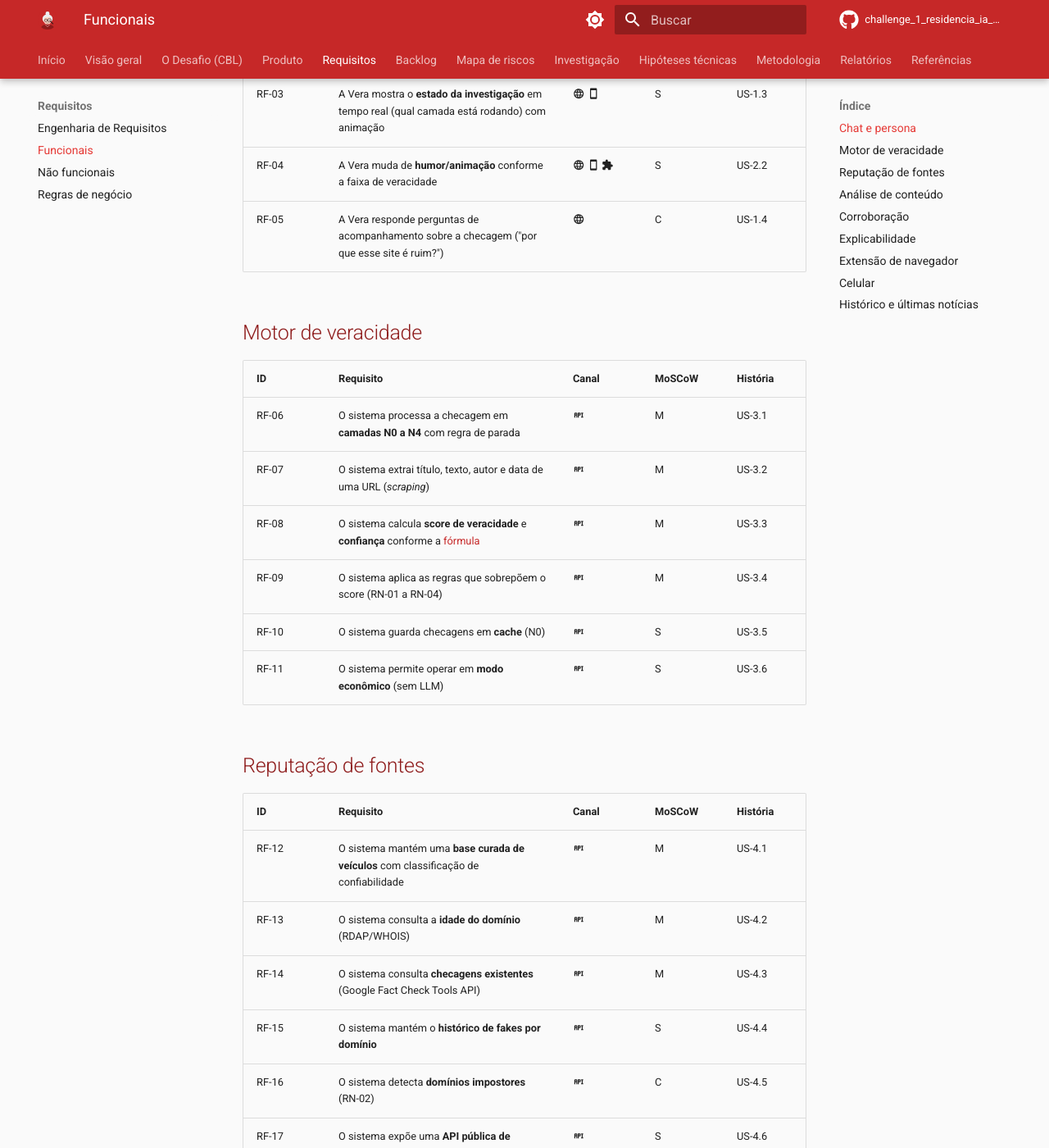
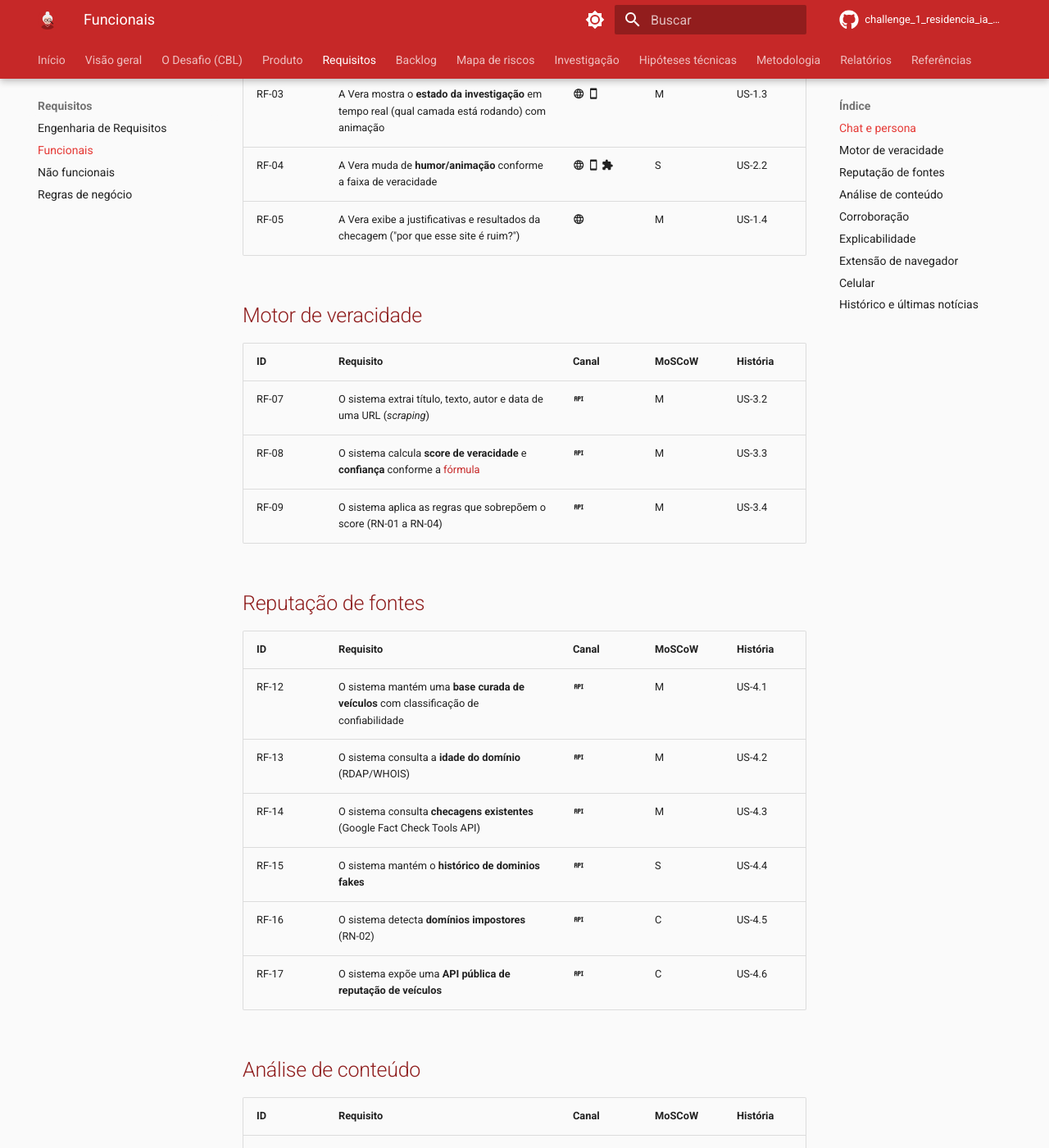
Before and after one commit to Challenge-1-Grupo-04-Residencia/challenge_1_residencia_ia_grupo_4, an MkDocs documentation site: the page built from docs/requisitos/funcionais.md, in a window 1280 px wide and 1400 px high, scrolled down 662 px. Shown: the whole window at 82% size. Built offline with MkDocs 1.6.1 and Material for MkDocs 9.7.7, drawn with Linux system fonts in a browser that asks for light colours; comment, search, counter and statistics services are not loaded; some of the changed text lies outside the part shown.

Commit message:
Reformulação dos requisitos

```diff
--- a/docs/requisitos/funcionais.md
+++ b/docs/requisitos/funcionais.md
@@ -20,20 +20,16 @@
 | --- | --- | --- | --- | --- |
 | RF-01 | O usuário envia um **link**, **texto** ou **afirmação** para a Vera checar | :material-web: :material-cellphone: | M | US-1.1 |
 | RF-02 | A Vera responde em formato de **chat**, com a persona e as frases temáticas | :material-web: :material-cellphone: | M | US-1.2 |
-| RF-03 | A Vera mostra o **estado da investigação** em tempo real (qual camada está rodando) com animação | :material-web: :material-cellphone: | S | US-1.3 |
+| RF-03 | A Vera mostra o **estado da investigação** em tempo real (qual camada está rodando) com animação | :material-web: :material-cellphone: | M | US-1.3 |
 | RF-04 | A Vera muda de **humor/animação** conforme a faixa de veracidade | :material-web: :material-cellphone: :material-puzzle: | S | US-2.2 |
-| RF-05 | A Vera responde perguntas de acompanhamento sobre a checagem ("por que esse site é ruim?") | :material-web: | C | US-1.4 |
+| RF-05 | A Vera exibe a justificativas e resultados da checagem ("por que esse site é ruim?") | :material-web: | M | US-1.4 |
 
 ## Motor de veracidade
-
 | ID | Requisito | Canal | MoSCoW | História |
 | --- | --- | --- | --- | --- |
-| RF-06 | O sistema processa a checagem em **camadas N0 a N4** com regra de parada | :material-api: | M | US-3.1 |
 | RF-07 | O sistema extrai título, texto, autor e data de uma URL (*scraping*) | :material-api: | M | US-3.2 |
 | RF-08 | O sistema calcula **score de veracidade** e **confiança** conforme a [fórmula](../produto/classificacao.md#formula) | :material-api: | M | US-3.3 |
 | RF-09 | O sistema aplica as regras que sobrepõem o score (RN-01 a RN-04) | :material-api: | M | US-3.4 |
-| RF-10 | O sistema guarda checagens em **cache** (N0) | :material-api: | S | US-3.5 |
-| RF-11 | O sistema permite operar em **modo econômico** (sem LLM) | :material-api: | S | US-3.6 |
 
 ## Reputação de fontes
 
@@ -42,18 +38,17 @@
 | RF-12 | O sistema mantém uma **base curada de veículos** com classificação de confiabilidade | :material-api: | M | US-4.1 |
 | RF-13 | O sistema consulta a **idade do domínio** (RDAP/WHOIS) | :material-api: | M | US-4.2 |
 | RF-14 | O sistema consulta **checagens existentes** (Google Fact Check Tools API) | :material-api: | M | US-4.3 |
-| RF-15 | O sistema mantém o **histórico de fakes por domínio** | :material-api: | S | US-4.4 |
+| RF-15 | O sistema mantém o **histórico de dominios fakes** | :material-api: | S | US-4.4 |
 | RF-16 | O sistema detecta **domínios impostores** (RN-02) | :material-api: | C | US-4.5 |
-| RF-17 | O sistema expõe uma **API pública de reputação de veículos** | :material-api: | S | US-4.6 |
+| RF-17 | O sistema expõe uma **API pública de reputação de veículos** | :material-api: | C | US-4.6 |
 
 ## Análise de conteúdo
 
 | ID | Requisito | Canal | MoSCoW | História |
 | --- | --- | --- | --- | --- |
 | RF-18 | O sistema classifica o estilo do texto com **modelo clássico** (TF-IDF + SVM/RL/RF) | :material-api: | M | US-5.1 |
-| RF-19 | O sistema mede **sensacionalismo** (caixa alta, exclamações, *clickbait*) | :material-api: | S | US-5.2 |
-| RF-20 | O sistema mede **intensidade emocional** (NRC Emotion Lexicon) | :material-api: | S | US-5.3 |
-| RF-21 | O sistema verifica se o texto **cita fontes verificáveis** | :material-api: | C | US-5.4 |
+| RF-19 | O sistema mede **sensacionalismo** (caixa alta, exclamações, *clickbait*) | :material-api: | M | US-5.2 |
+| RF-20 | O sistema mede **intensidade emocional** (NRC Emotion Lexicon) | :material-api: | M | US-5.3 |
 | RF-22 | O sistema estima se o texto foi **gerado por IA** | :material-api: | W | US-5.5 |
 | RF-23 | O sistema identifica **opinião e sátira** (RN-03) | :material-api: | C | US-5.6 |
 
@@ -63,7 +58,6 @@
 | --- | --- | --- | --- | --- |
 | RF-24 | O sistema busca **notícias semelhantes** em outros sites | :material-api: | M | US-6.1 |
 | RF-25 | O sistema conta quantos **veículos confiáveis** publicaram o mesmo fato | :material-api: | M | US-6.2 |
-| RF-26 | O sistema usa **LLM** para resumir a notícia e extrair alegações checáveis | :material-api: | S | US-6.3 |
 | RF-27 | O sistema aplica **NLI** para saber se as evidências sustentam ou contradizem cada alegação | :material-api: | S | US-6.4 |
 | RF-28 | O sistema detecta **cópia com alteração** de outra fonte (plágio) | :material-api: | C | US-6.5 |
 
```
Also changed, not shown: other parts of docs/requisitos/funcionais.md (+3 -1 lines).
